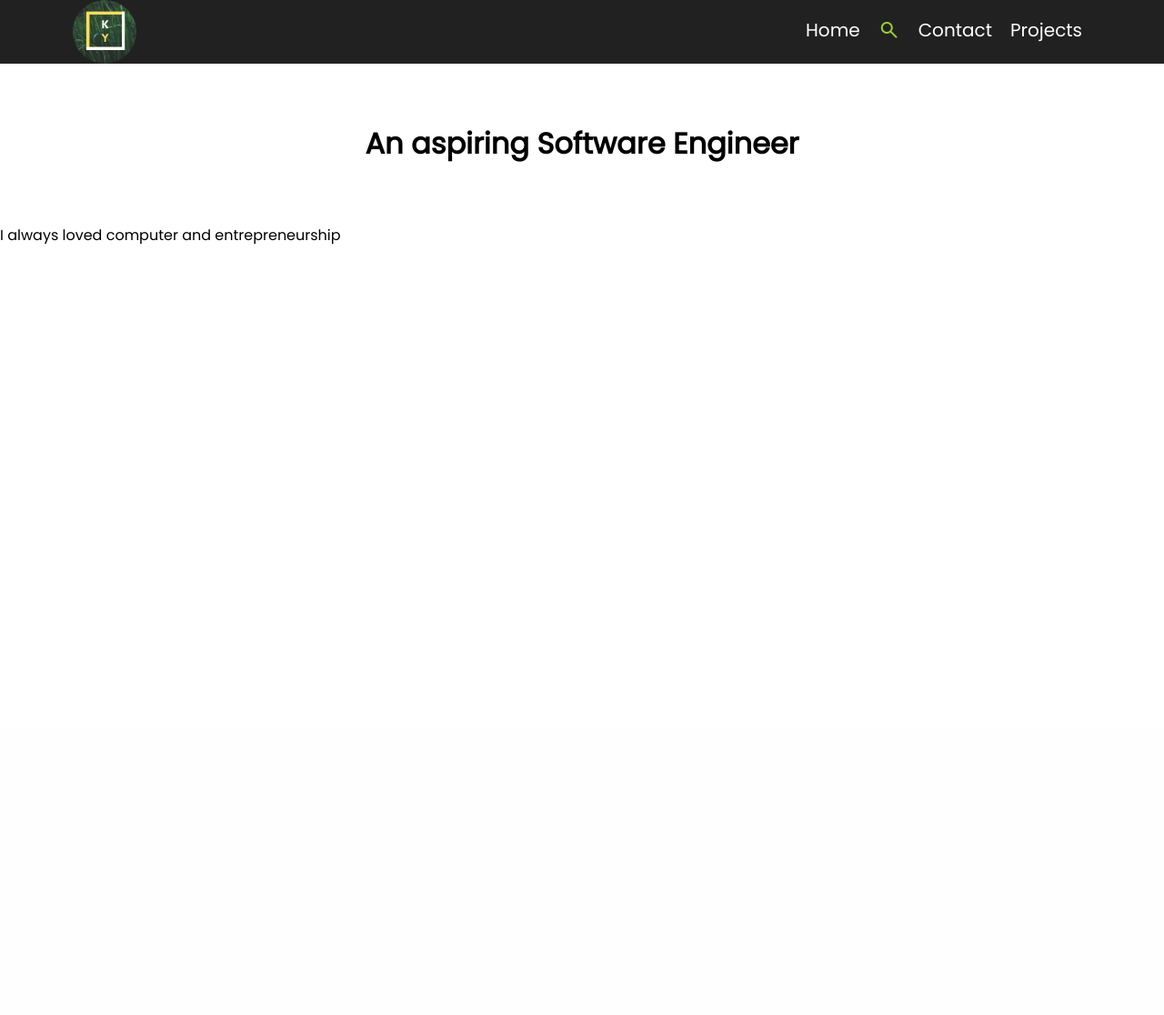
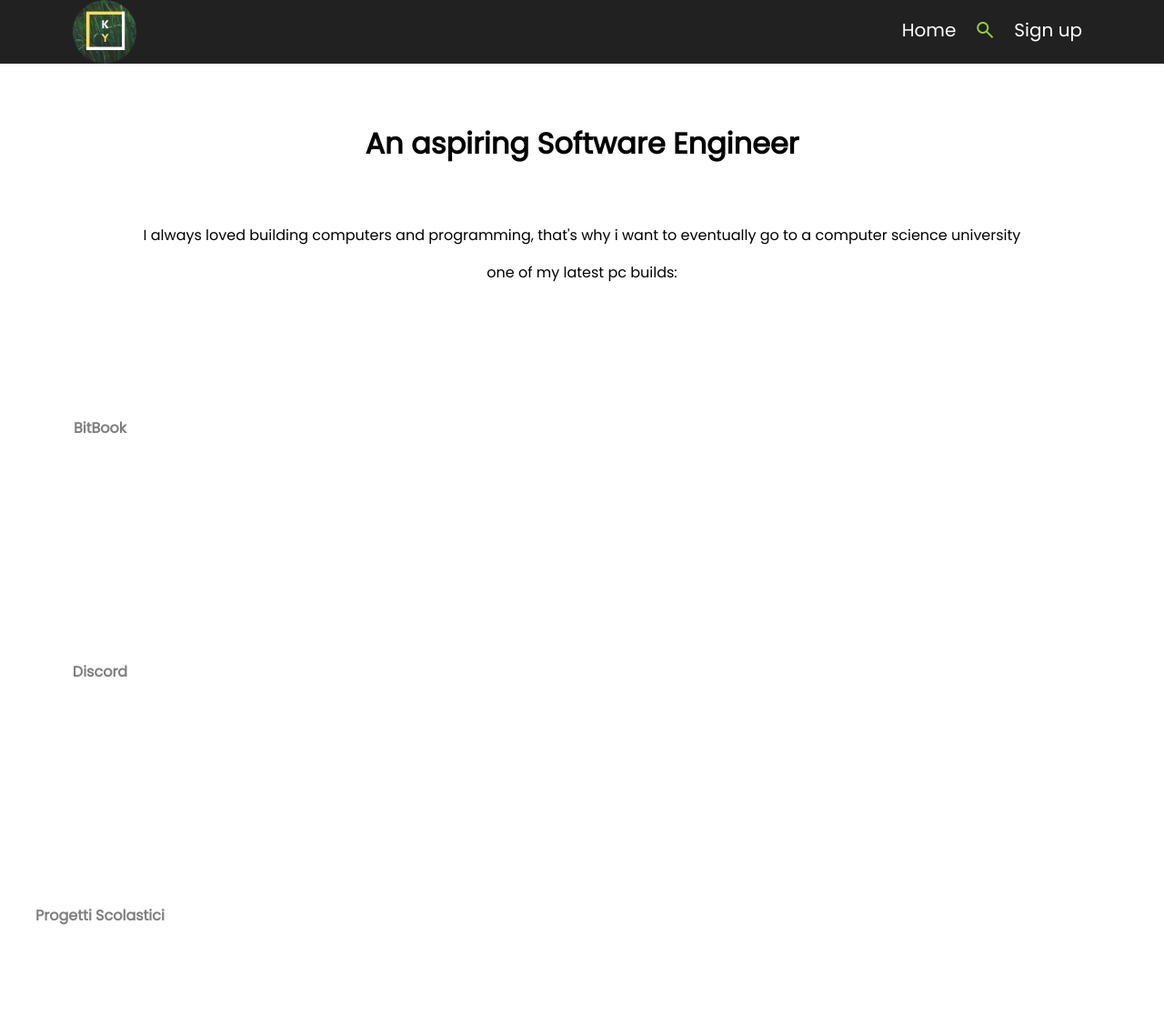
Before and after one commit to KyoozCPR/Portfolio-website, a Django app: page /about/ in a window 1280 px wide. Shown: the whole page at 91% size. Before the commit the page ends 269 px from the top, so only its background shows below. Run offline with Django 4.2, Linux system fonts and the light colour scheme.

Commit message:
added about page with projects

```diff
--- a/PollsApp/models.py
+++ b/PollsApp/models.py
@@ -53,11 +53,11 @@ class UserManagerCustom(BaseUserManager):
 class User(AbstractBaseUser):
 
     username = models.CharField(max_length=30, blank=False, unique=True)
-    email    = models.EmailField(max_length=150, blank=False, unique=True, validators=[clean_email], default="string")
+    email    = models.EmailField(max_length=150, blank=False, unique=True, validators=[clean_email])
     is_admin = models.BooleanField(default=False)
     objects  = UserManagerCustom()
 
 
-    USERNAME_FIELD = "email"
+    USERNAME_FIELD = "username"
     EMAIL_FIELD = "email"
     REQUIRED_FIELDS = []
--- a/PollsApp/templates/PollsApp/about/about.html
+++ b/PollsApp/templates/PollsApp/about/about.html
@@ -16,9 +16,84 @@
         font-family: 'Poppins', sans-serif;
         margin: 2em;
     }
+    p {
+        text-align: center;
+    }
+    #container-wrap {
+        display: flex;
+        justify-content: center;
+        align-items: center;
+    }
+
+    #container-wrap a {
+        font-style: none;
+    }
+    .container {
+        font-weight: bold;
+        display: flex;
+        justify-content: center;
+        align-items: center;
+        padding: 10px;
+        margin-top: 3em;
+        margin-right: 1em;
+        width: 200px;
+        height: 200px;
+        border-radius: 25px;
+        opacity: 0.5;
+        background-color: #ffffff;
+
+    }
+
+.container:hover {
+  color: white;
+  border-radius: 0px;
+  background: linear-gradient(#994d8b, #ff4d00);
+  transition: 0.5s;
+  opacity: 1;
+
+}
+
+.header-container {
+  height: 20px;
+  width: 200px;
+  display: flex;
+  justify-content: center;
+  align-items: center;
+
+}
+
+a {
+  color: black;
+  text-decoration: none;
+}
 </style>
 <div class="about">
     <h1 id="title">An aspiring Software Engineer</h1>
-    <p>I always loved computer and entrepreneurship</p>
+    <p>I always loved building computers and programming, that's why i want to eventually go to a computer science university</p>
 </div>
+    <p>one of my latest pc builds: </p>
+
+
+
+    <a href="https://github.com/KyoozCPR/BitBook">
+        <div class="container" id="container-1">
+          <div class="header-container">
+          BitBook
+          </div>
+        </div>
+      </a>
+      <a href="installazione.html">
+        <div class="container" id="container-2">
+          <div class="header-container">
+          Discord
+          </div>
+        </div>
+      </a>
+      <a href="installazione.html">
+        <div class="container" id="container-3">
+          <div class="header-container">
+          Progetti Scolastici
+          </div>
+        </div>
+      </a>
 {% endblock %}
--- a/PollsApp/templates/PollsApp/home/index.html
+++ b/PollsApp/templates/PollsApp/home/index.html
@@ -56,9 +56,10 @@
     </div>
 
     <div id="start">
-        <h4>Start your journey</h4>
+
+        <h4>Explore my github and my socials! <p>for future projects</p></h4>
         <div id="explore">
-            <button id="explore-popup" onclick="explore()">Survey</button>
+            <button id="explore-popup" onclick="explore()">Esplora</button>
         </div>
     </div>
 </div>
--- a/PollsApp/templates/main.html
+++ b/PollsApp/templates/main.html
@@ -82,11 +82,9 @@
                         </span>
                     </a>
                     </li>
-
-                    <li><a href="">Contact</a></li>
-                    <li><a href="">Projects</a></li>
+                    <li><a href="{% url 'signup' %}">Sign up</a></li>
                     {% if request.user.is_authenticated %}
-                        {{ request.user.}}
+                        <li>{{ request.user.}}</li>
                     {% endif %}
 
 
--- a/PollsApp/views.py
+++ b/PollsApp/views.py
@@ -36,8 +36,8 @@ def signup(request: HttpRequest):
     """
 
     if request.user.is_authenticated == True:
-        request.session["Authenticated_Message": "You are already authenticated"]
-        shortcut.redirect("index")
+        request.session["Authenticated_Message"] = "You are already authenticated"
+        return shortcut.redirect("index")
 
 
     if request.method == "POST":
@@ -46,16 +46,9 @@ def signup(request: HttpRequest):
 
         if form.is_valid():
             user = form.save()
-            user.save()
-
-            authenticated_user = authenticate(
-                username = form.cleaned_data.get("username"),
-                password = form.cleaned_data.get("password")
-                )
-
-            if authenticated_user is not None:
-                login(request, authenticated_user)
-                return shortcut.redirect('index')
+            login(request, user)
+            request.session['Authenticated_Message'] = 'Your account has been created successfully!'
+            return shortcut.redirect('index')
 
     else:
         form = SignUpForm()
@@ -71,7 +64,7 @@ def signup(request: HttpRequest):
 
 
 def login_func(request):
-
+    not_authenticaded_message = None
     if request.method == "POST":
         form = LoginForm(request.POST)
 
```
Also changed, not shown: PollsApp/templates/PollsApp/Login/login.html (+10 -0 lines), PollsApp/templates/PollsApp/signup/signup.html (+13 -4 lines), PollsApp/templates/login_signup.html (+8 -0 lines), db.sqlite3.
